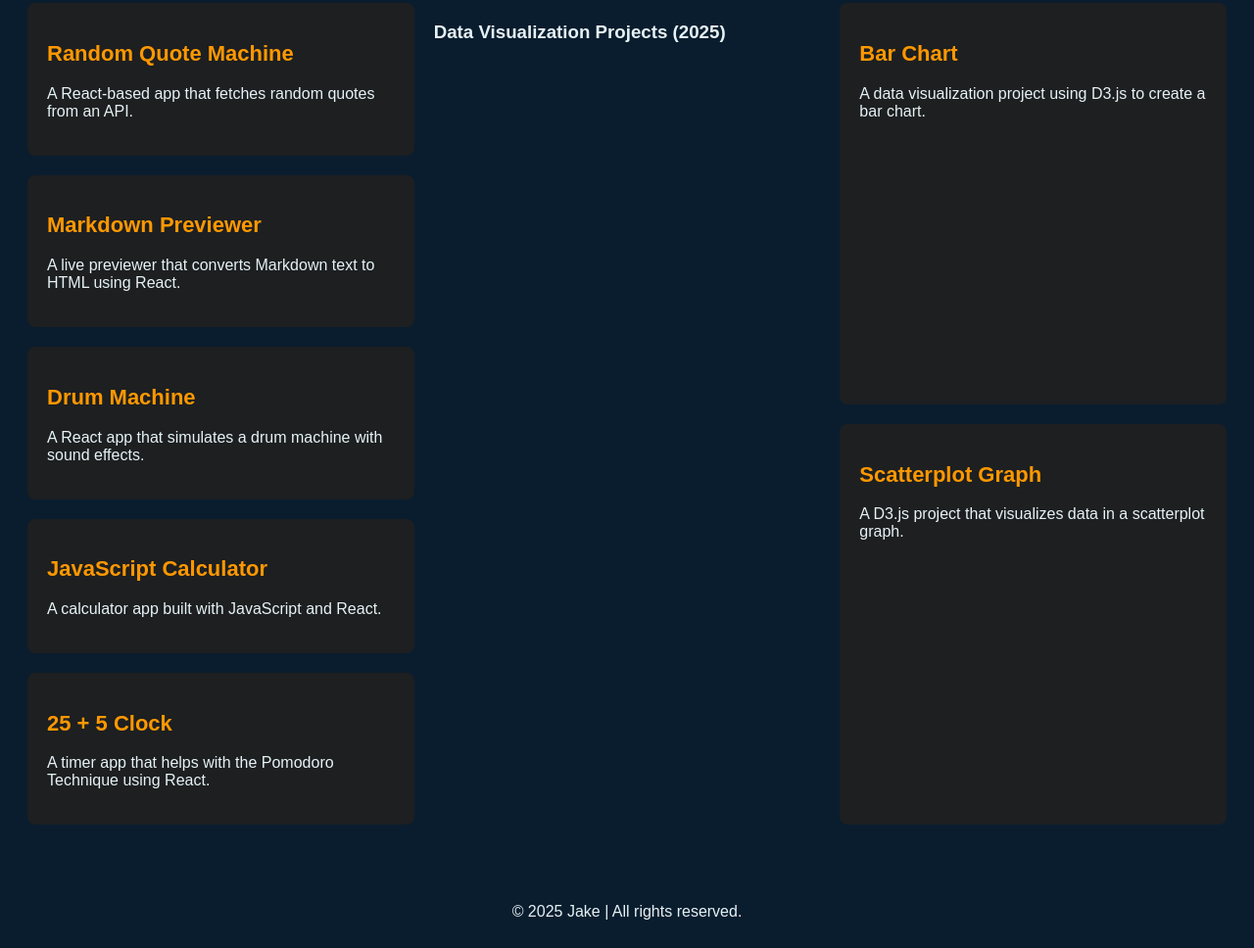
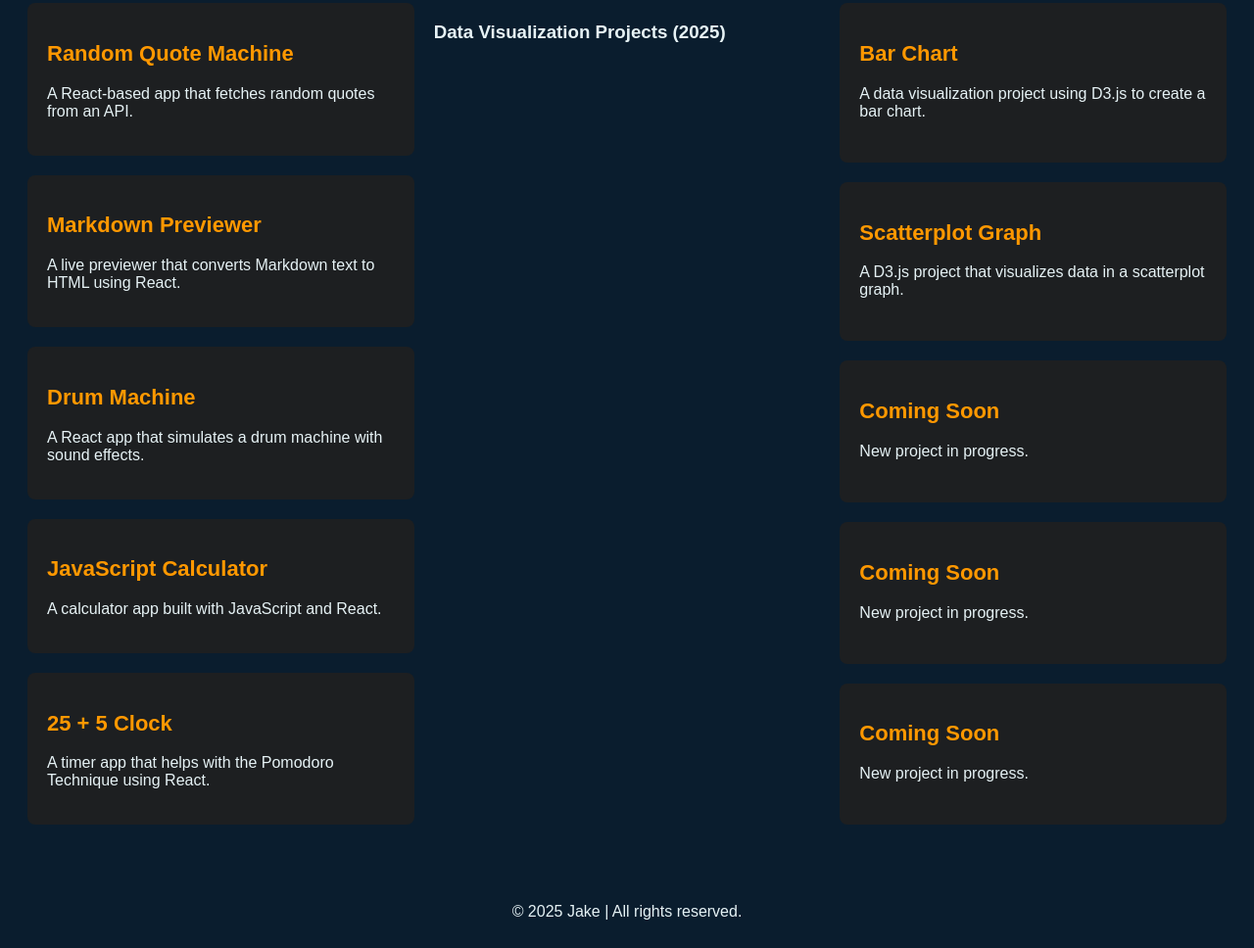
Before and after one commit to Jsills92/Jsills92.github.io, a plain HTML site: page index.html in a window 1280 px wide. Shown: the part 851-1819 px from the top of the page at 98% size. Drawn offline with Linux system fonts and the light colour scheme.

Commit message:
Added place holders for DV project section

```diff
--- a/index.html
+++ b/index.html
@@ -92,6 +92,18 @@
                 <h3><a href="https://jsills92.github.io/scatterplot" target="_blank">Scatterplot Graph</a></h3>
                 <p>A D3.js project that visualizes data in a scatterplot graph.</p>
             </div>
+            <div class="project">
+              <h3><a href="#">Coming Soon</a></h3>
+              <p>New project in progress.</p>
+          </div>
+          <div class="project">
+            <h3><a href="#">Coming Soon</a></h3>
+            <p>New project in progress.</p>
+        </div>
+        <div class="project">
+          <h3><a href="#">Coming Soon</a></h3>
+          <p>New project in progress.</p>
+      </div>
         </div>
     </section>
 
```
